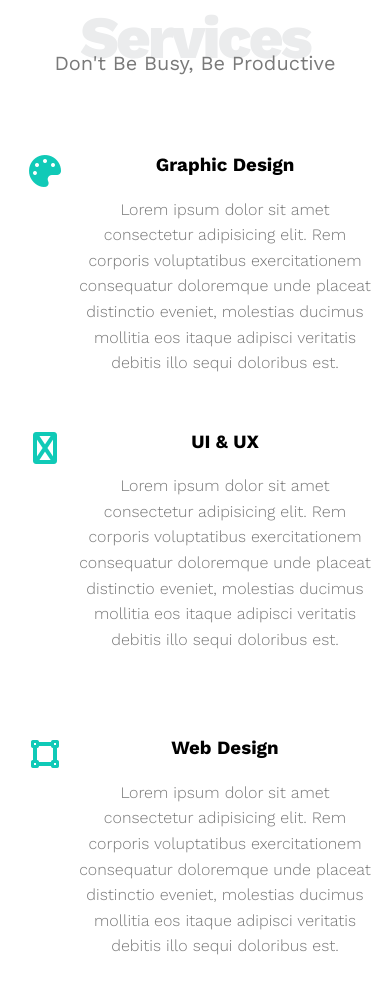
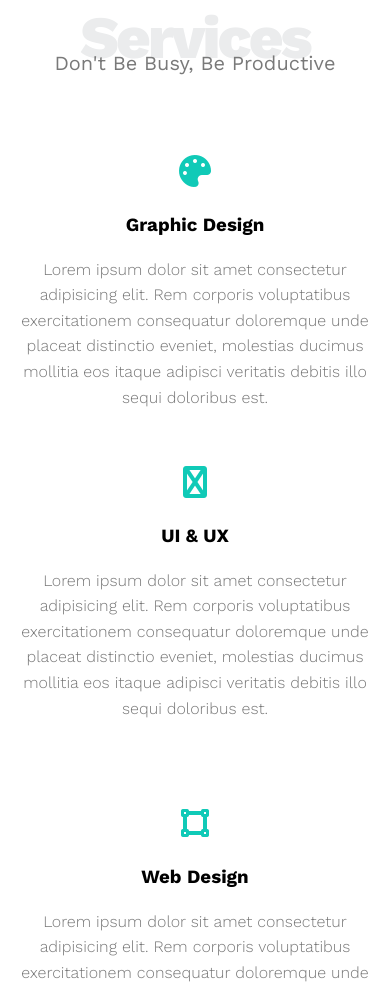
Before and after one commit to Mohamed3900/Leon, a plain HTML site: page index.html in a window 390 px wide. Shown: the part 2263-3245 px from the top of the page. Drawn offline with nearby package versions, Linux system fonts and the light colour scheme; a web font is replaced by a local one.

Commit message:
Fix Services

```diff
--- a/css/leon.css
+++ b/css/leon.css
@@ -286,7 +286,7 @@ body {
 }
 
 @media (max-width: 767px) {
-    .services .services-content {
+    .services .services-content .srv {
         flex-direction: column;
         text-align: center;
     }
```
